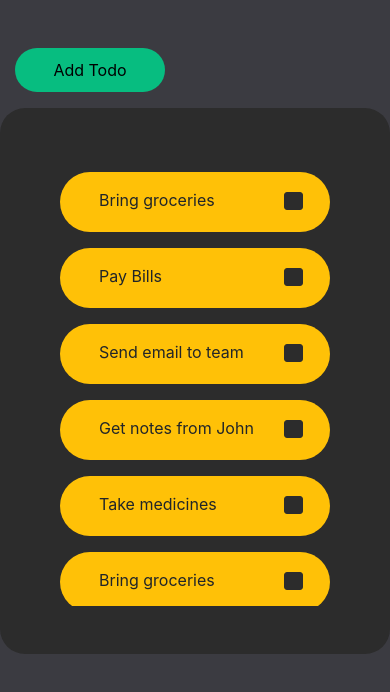
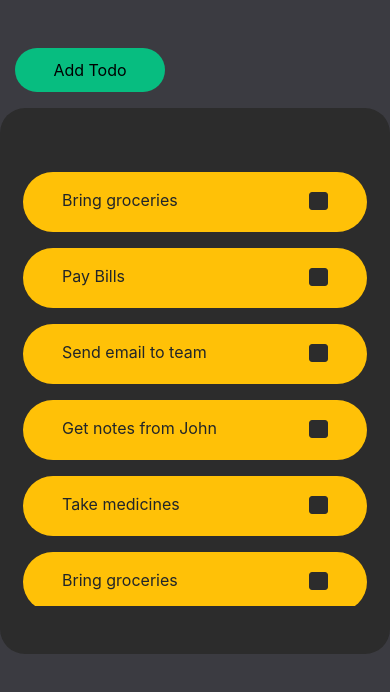
Before and after one commit to abhinandshetty/todoreactapp, a React (Create React App) app: page / in a window 390 px wide. Shown: the top 692 px of the page. Built offline with nearby package versions, Linux system fonts and the light colour scheme.

Commit message:
Added responsiveness

```diff
--- a/src/App.css
+++ b/src/App.css
@@ -84,5 +84,13 @@ opacity: 0;
 
 *{
   overflow-y: auto !important;
-  overflow-x: hidden !important;
+  overflow-x: auto !important;
 }
+
+
+
+@media screen and (min-width: 420px) {
+    .responsive-container {
+    width: 600px !important;
+  }
+}
--- a/src/BaseContainer.tsx
+++ b/src/BaseContainer.tsx
@@ -6,11 +6,14 @@ import TodoGrid from './components/TodoGrid';
 function BaseContainer() {
   return (
     <>
-      <div className="container m-auto">
+      <div className="container m-auto responsive-container">
         <button className="add-btn mt-5 mb-3">Add Todo</button>
       </div>
-      <div className="container m-auto base-conatainer">
-          <TodoGrid />
+      <div className="container m-auto base-conatainer responsive-container">
+        <div className="row">
+        <TodoGrid />
+
+        </div>
       </div>
     </>
   );
--- a/src/components/Todo.tsx
+++ b/src/components/Todo.tsx
@@ -16,7 +16,7 @@ export class Todo extends Component<ITodo,ITodo> {
 
     render() {
         return (
-            <div className={`row bg-warning my-3 py-3 px-4 todo  ${this.state.isCompleted ? "completed-todo" : ""}`}>
+            <div className={`row bg-warning my-3 mx-2 py-3 px-4 todo  ${this.state.isCompleted ? "completed-todo" : ""}`}>
                 <div className={`col-10`}>
                     {this.props.title}
                 </div>
--- a/src/components/TodoGrid.tsx
+++ b/src/components/TodoGrid.tsx
@@ -25,7 +25,7 @@ export class TodoGrid extends Component<{}, IState> {
 
     render() {
         return (
-            <div className="container w-75 my-5 todo-list">
+            <div className="container my-5 todo-list">
                 {this.renderTodos()}
             </div>
         )
```
